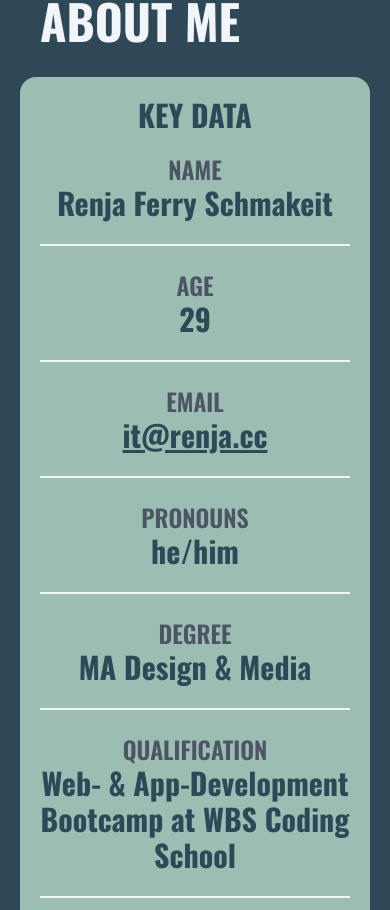
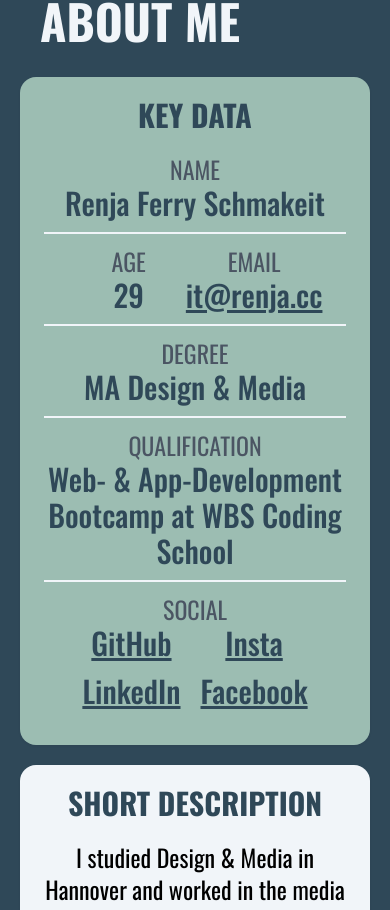
Before and after one commit to FreddySeydon/rs_portfolio, a Next.js app: page / in a window 390 px wide. Shown: the part 1023-1933 px from the top of the page. Built offline with nearby package versions, Linux system fonts and the light colour scheme.

Commit message:
Changed font sizes and weights. Adjusted content of mobile page. Added content to skills section.

```diff
--- a/app/components/About.tsx
+++ b/app/components/About.tsx
@@ -29,7 +29,7 @@ const About = () => {
             <h2 className="text-3xl text-center font-bold mb-5 text-accent-blue uppercase">
               Short description
             </h2>
-            <h3 className="text-2xl font-bold text-center mb-5 text-black">
+            <h3 className="text-2xl text-center mb-5 text-black">
               I studied Design & Media in Hannover and worked in the media
               industry for 10 years in various positions on set and in the
               production office as well as in post production. The skillset I
--- a/app/components/Hero.tsx
+++ b/app/components/Hero.tsx
@@ -9,17 +9,17 @@ function Hero() {
     <>
       <div className="section lg:mt-10 lg:mb-10 text-basic-g">
         <div className="flex flex-col items-center justify-evenly lg:flex-row w-full">
-          <div className="w-50 lg:w-1/3 flex flex-col p-2 hover:scale-110 transition-all drop-shadow-md sm:pb-7 mt-5 lg:mt-0">
+          <div className="w-50 lg:w-1/3 flex flex-col p-2 lg:hover:scale-110 transition-all drop-shadow-md sm:pb-7 mt-5 lg:mt-0">
             <Image
               src={mugshot}
               alt="Renja Schmakeit Mugshot"
               className="rounded-t-xl w-full drop-shadow-md"
             />
             <div className="bg-basic-green p-4 mb-5 lg:mb-0">
-              <h1 className="text-3xl lg:text-5xl text-center lg:pb-2 md:text-5xl text-accent-blue font-bold">
+              <h1 className="text-3xl lg:text-5xl text-center lg:pb-2 md:text-5xl text-accent-blue font-medium">
                 Renja Ferry Schmakeit
               </h1>
-              <h3 className="text-xl lg:text-3xl text-center md:text-3xl text-accent-blue/80 font-semibold">
+              <h3 className="text-xl lg:text-3xl text-center md:text-3xl text-accent-blue/80">
                 Junior Web- and App-Developer
               </h3>
             </div>
--- a/app/components/KeyData.tsx
+++ b/app/components/KeyData.tsx
@@ -8,7 +8,7 @@ const KeyData = () => {
         <tbody>
           <tr>
             <td>
-              <h3 className="text-large font-bold text-accent-blue text-base uppercase">
+              <h3 className="text-xl text-accent-blue uppercase">
                 Name
               </h3>
             </td>
@@ -20,7 +20,7 @@ const KeyData = () => {
           </tr>
           <tr>
             <td>
-              <h3 className="text-large font-bold text-accent-blue text-base uppercase">
+              <h3 className="text-xl text-accent-blue uppercase">
                 Age
               </h3>
             </td>
@@ -32,7 +32,7 @@ const KeyData = () => {
           </tr>
           <tr>
             <td>
-              <h3 className="text-large font-bold text-accent-blue text-base uppercase">
+              <h3 className="text-xl text-accent-blue uppercase">
                 Email
               </h3>
             </td>
@@ -46,7 +46,7 @@ const KeyData = () => {
           </tr>
           <tr>
             <td>
-              <h3 className="text-large font-bold text-accent-blue text-base uppercase">
+              <h3 className="text-xl text-accent-blue uppercase">
                 Pronouns
               </h3>
             </td>
@@ -56,7 +56,7 @@ const KeyData = () => {
           </tr>
           <tr>
             <td>
-              <h3 className="text-large font-bold text-accent-blue text-base uppercase">
+              <h3 className="text-xl text-accent-blue uppercase">
                 Degree
               </h3>
             </td>
@@ -68,7 +68,7 @@ const KeyData = () => {
           </tr>
           <tr>
             <td>
-              <h3 className="text-large font-bold text-accent-blue text-base uppercase">
+              <h3 className="text-xl text-accent-blue uppercase">
                 Qualification
               </h3>
             </td>
@@ -80,7 +80,7 @@ const KeyData = () => {
           </tr>
           <tr>
             <td>
-              <h3 className="text-large font-bold text-accent-blue text-base uppercase">
+              <h3 className="text-xl text-accent-blue uppercase">
                 Social
               </h3>
             </td>
@@ -131,7 +131,7 @@ const KeyData = () => {
           </tr>
           <tr>
             <td>
-              <h3 className="text-large font-bold text-accent-blue text-base uppercase">
+              <h3 className="text-xl text-accent-blue uppercase">
                 Slogan
               </h3>
             </td>
@@ -145,52 +145,57 @@ const KeyData = () => {
       </table>
 
       <div className="block lg:hidden">
-        <h3 className="text-2xl font-semibold text-gray-600 uppercase text-center">Name</h3>
-        <h2 className="text-3xl font-bold text-accent-blue text-center">
+        <h3 className="text-2xl text-gray-600 uppercase text-center">Name</h3>
+        <h2 className="text-3xl font-medium text-accent-blue text-center">
           Renja Ferry Schmakeit
         </h2>
-        <div className="divider divider-secondary"></div>
-        <h3 className="text-2xl font-semibold text-gray-600 uppercase text-center">Age</h3>
-        <h2 className="text-3xl font-bold text-accent-blue text-center">
+        <div className="divider divider-secondary m-1"></div>
+        <div className="flex justify-center gap-10 ml-11">
+          <div>
+        <h3 className="text-2xl text-gray-600 uppercase text-center">Age</h3>
+        <h2 className="text-3xl font-medium text-accent-blue text-center">
           {calculateAge(761875200)}
         </h2>
-        <div className="divider divider-secondary"></div>
-        <h3 className="text-2xl font-semibold text-gray-600 uppercase text-center">
+        </div>
+        <div>
+        <h3 className="text-2xl text-gray-600 uppercase text-center">
           Email
         </h3>
-        <h2 className="text-3xl font-bold text-accent-blue text-center">
+        <h2 className="text-3xl font-medium text-accent-blue text-center">
           <a href="mailto:it@renja.cc" className="underline">
             it@renja.cc
           </a>
         </h2>
-        <div className="divider divider-secondary"></div>
-        <h3 className="text-2xl font-semibold text-gray-600 uppercase text-center">
+        </div>
+        </div>
+        {/* <div className="divider divider-secondary m-1"></div>
+        <h3 className="text-2xl text-gray-600 uppercase text-center">
           Pronouns
         </h3>
-        <h2 className="text-3xl font-bold text-accent-blue text-center">he/him</h2>
-        <div className="divider divider-secondary"></div>
-        <h3 className="text-2xl font-semibold text-gray-600 uppercase text-center">
+        <h2 className="text-3xl font-medium text-accent-blue text-center">he/him</h2> */}
+        <div className="divider divider-secondary m-1"></div>
+        <h3 className="text-2xl text-gray-600 uppercase text-center">
           Degree
         </h3>
-        <h2 className="text-3xl font-bold text-accent-blue text-center">
+        <h2 className="text-3xl font-medium text-accent-blue text-center">
           MA Design & Media
         </h2>
-        <div className="divider divider-secondary"></div>
-        <h3 className="text-2xl font-semibold text-gray-600 uppercase text-center">
+        <div className="divider divider-secondary m-1"></div>
+        <h3 className="text-2xl text-gray-600 uppercase text-center">
           Qualification
         </h3>
-        <h2 className="text-3xl font-bold text-accent-blue text-center">
+        <h2 className="text-3xl font-medium text-accent-blue text-center">
           Web- & App-Development Bootcamp at WBS Coding School
         </h2>
-        <div className="divider divider-secondary"></div>
-        <h3 className="text-2xl font-semibold text-gray-600 uppercase text-center">
+        <div className="divider divider-secondary m-1"></div>
+        <h3 className="text-2xl text-gray-600 uppercase text-center">
           Social
         </h3>
-        <h2 className="text-3xl font-bold text-accent-blue">
+        <h2 className="text-3xl font-medium text-accent-blue">
           <div className="flex gap-5 justify-center">
             <div>
             <div>
-              <h3 className="text-3xl font-bold text-accent-blue text-center pb-3">
+              <h3 className="text-3xl font-medium text-accent-blue text-center pb-3">
                 <a
                   href="https://github.com/FreddySeydon"
                   target="_blank"
@@ -201,7 +206,7 @@ const KeyData = () => {
               </h3>
             </div>
             <div>
-              <h3 className="text-3xl font-bold text-accent-blue text-center">
+              <h3 className="text-3xl font-medium text-accent-blue text-center">
                 <a
                   href="http://www.linkedin.com/in/renja-schmakeit"
                   target="_blank"
@@ -219,7 +224,7 @@ const KeyData = () => {
                 target="_blank"
                 className="link"
               >
-                <h3 className="text-3xl font-bold text-accent-blue pb-3">Insta</h3>
+                <h3 className="text-3xl font-medium text-accent-blue pb-3">Insta</h3>
               </a>
             </div>
             <div>
@@ -228,7 +233,7 @@ const KeyData = () => {
                 target="_blank"
                 className="link"
               >
-                <h3 className="text-3xl font-bold text-accent-blue">
+                <h3 className="text-3xl font-medium text-accent-blue">
                   Facebook
                 </h3>
               </a>
@@ -236,13 +241,13 @@ const KeyData = () => {
             </div>
           </div>
         </h2>
-        <div className="divider divider-secondary"></div>
-        <h3 className="text-2xl font-semibold text-gray-600 uppercase text-center">
+        {/* <div className="divider divider-secondary m-1"></div>
+        <h3 className="text-2xl text-gray-600 uppercase text-center">
           Slogan
         </h3>
-        <h2 className="text-3xl font-bold text-accent-blue text-center">
+        <h2 className="text-3xl font-medium text-accent-blue text-center">
           One Way or Another
-        </h2>
+        </h2> */}
       </div>
     </div>
   );
--- a/app/components/NavBar.tsx
+++ b/app/components/NavBar.tsx
@@ -8,6 +8,7 @@ const NavBar = () => {
     <>
       <div className="flex flex-row items-center w-full bg-basic-green mt-0">
         <div>
+          <a href="#home">
           <Image
             src={rfsLogo}
             width={60}
@@ -15,6 +16,7 @@ const NavBar = () => {
             alt="Logo"
             className="rounded-md ml-8 hidden lg:block"
           />
+          </a>
           <label
             htmlFor="my-drawer"
             className="drawer-button block lg:hidden  ml-5 m-2"
@@ -43,8 +45,10 @@ const NavBar = () => {
             </a>
           </ul>
         </div>
-        <div className="block lg:hidden text-xl text-accent-blue">
+        <div className="block lg:hidden text-xl uppercase font-medium text-accent-blue">
+          <h1 className="items-center">
           Renja Ferry Schmakeit - Portfolio
+          </h1>
         </div>
       </div>
     </>
--- a/app/components/Portfolio.tsx
+++ b/app/components/Portfolio.tsx
@@ -20,7 +20,7 @@ const Portfolio = () => {
               <Image src={RehearsalPreview} alt="Rehearsal App Preview" />
             </figure>
             <div className="card-body w-full lg:w-1/2">
-              <h2 className="card-title text-black text-2xl">
+              <h2 className="card-title text-accent-blue text-2xl uppercase">
                 Rehearsal App
                 <div className="badge badge-secondary">WIP</div>
               </h2>
@@ -55,7 +55,7 @@ const Portfolio = () => {
               <Image src={HonestcouchPreview} alt="Rehearsal App Preview" />
             </figure>
             <div className="card-body w-full lg:w-1/2 lg:order-1">
-              <h2 className="card-title text-black text-2xl">
+              <h2 className="card-title text-accent-blue text-2xl uppercase">
                 honestcouch
                 <div className="badge badge-secondary">WIP</div>
               </h2>
--- a/app/components/SkillsList.tsx
+++ b/app/components/SkillsList.tsx
@@ -81,6 +81,7 @@ const SkillsList = () => {
       <h2 className="text-3xl text-center font-bold mb-5 uppercase text-accent-blue">
         Skills
       </h2>
+      <h3 className="text-2xl text-center pb-4 text-accent-blue">I've worked with all of these at least once. Ask me which ones I know best.</h3>
       <div className="grid grid-cols-4 gap-2">
         {skillIcons.map((IconComponent, index) =>
           index <= 11 ? (
@@ -98,8 +99,7 @@ const SkillsList = () => {
       <div className="collapse bg-base-200">
         <input type="checkbox" onChange={handleChange} />
         <div className="collapse-title text-xl font-medium text-center flex justify-center m-0 p-0 pt-2">
-          <p className=" m-0 p-0 text-center underline text-3xl lg:text-xl">
-            {" "}
+          <p className=" m-0 p-0 text-center underline text-3xl lg:text-xl text-accent-blue font-medium">
             {isMore ? "less..." : "more..."}
           </p>
         </div>
```
